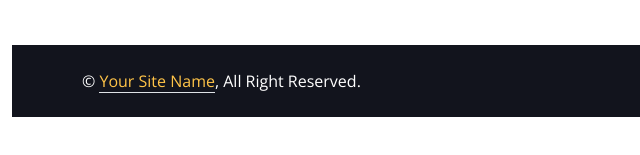
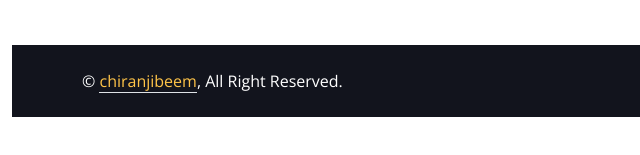
Before and after one commit to Chiranjibeem/MyProfile, a plain HTML site: page index.html in a window 1280 px wide. Shown: the part 5031-5186 px from the top of the page, 0-640 px from the left. Drawn offline with nearby package versions, Linux system fonts and the light colour scheme.

Commit message:
Update index.html

```diff
--- a/index.html
+++ b/index.html
@@ -460,7 +460,7 @@
             <div class="container">
                 <div class="row">
                     <div class="col-md-6 text-center text-md-start mb-3 mb-md-0">
-                        &copy; <a class="border-bottom text-secondary" href="#">Your Site Name</a>, All Right Reserved.
+                        &copy; <a class="border-bottom text-secondary" href="https://chiranjibeem.github.io/MyProfile/">chiranjibeem</a>, All Right Reserved.
                     </div>
                     <div class="col-md-6 text-center text-md-end">
                         <!--/*** This template is free as long as you keep the footer author’s credit link/attribution link/backlink. If you'd like to use the template without the footer author’s credit link/attribution link/backlink, you can purchase the Credit Removal License from "https://htmlcodex.com/credit-removal". Thank you for your support. ***/-->
```
